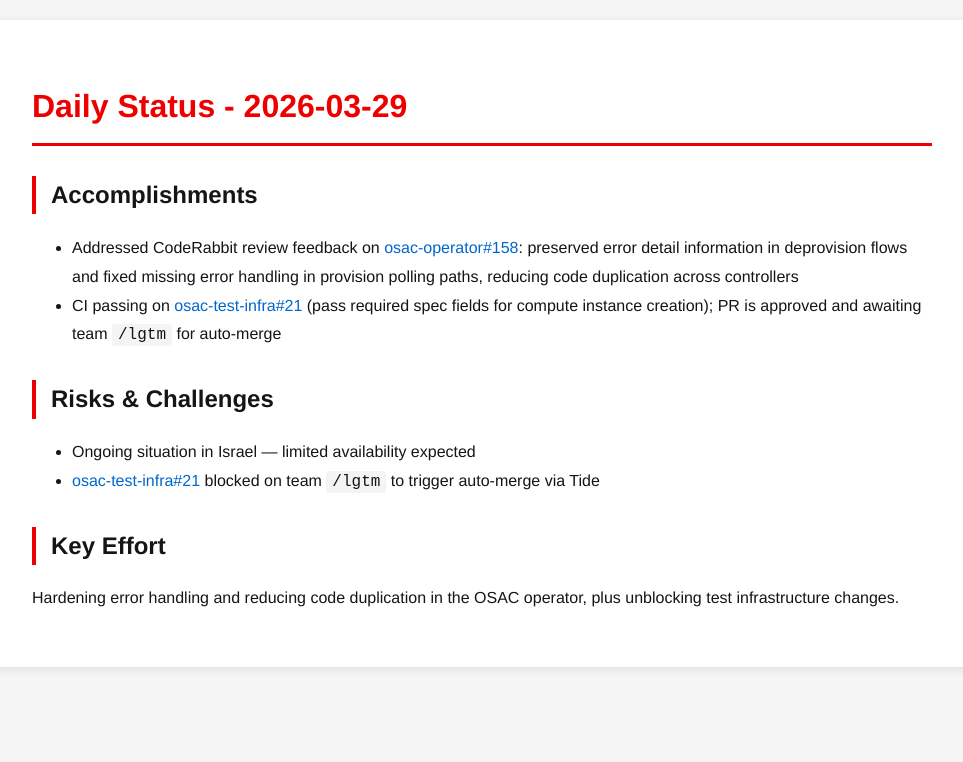
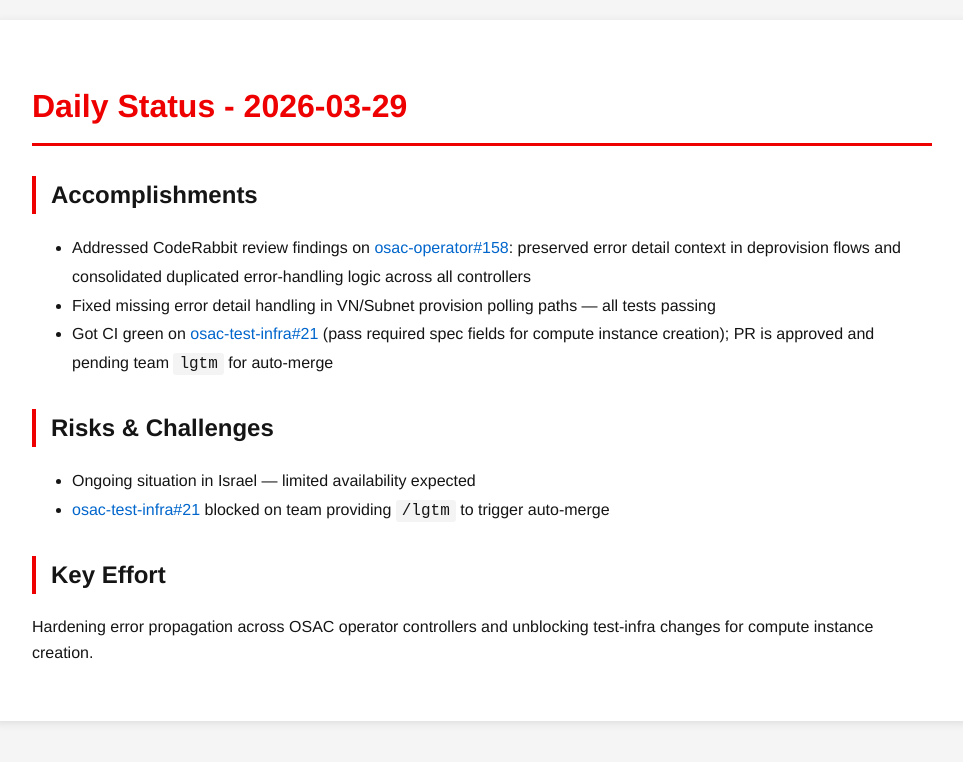
Before and after one commit to tzvatot/daily-status, a Jekyll site: the page built from 2026-03-29.md, in a window 1280 px wide. Shown: the top 762 px of the page, without its empty margins (158-1121 px from the left). Built offline with Jekyll 4.4.1, drawn with Linux system fonts in a browser that asks for light colours.

Commit message:
Daily status update - 2026-03-29

```diff
--- a/2026-03-29.md
+++ b/2026-03-29.md
@@ -7,12 +7,13 @@
 # Daily Status - 2026-03-29
 
 ## Accomplishments
-- Addressed CodeRabbit review feedback on [osac-operator#158](https://github.com/osac-project/osac-operator/pull/158): preserved error detail information in deprovision flows and fixed missing error handling in provision polling paths, reducing code duplication across controllers
-- CI passing on [osac-test-infra#21](https://github.com/osac-project/osac-test-infra/pull/21) (pass required spec fields for compute instance creation); PR is approved and awaiting team `/lgtm` for auto-merge
+- Addressed CodeRabbit review findings on [osac-operator#158](https://github.com/osac-project/osac-operator/pull/158): preserved error detail context in deprovision flows and consolidated duplicated error-handling logic across all controllers
+- Fixed missing error detail handling in VN/Subnet provision polling paths — all tests passing
+- Got CI green on [osac-test-infra#21](https://github.com/osac-project/osac-test-infra/pull/21) (pass required spec fields for compute instance creation); PR is approved and pending team `lgtm` for auto-merge
 
 ## Risks & Challenges
 - Ongoing situation in Israel — limited availability expected
-- [osac-test-infra#21](https://github.com/osac-project/osac-test-infra/pull/21) blocked on team `/lgtm` to trigger auto-merge via Tide
+- [osac-test-infra#21](https://github.com/osac-project/osac-test-infra/pull/21) blocked on team providing `/lgtm` to trigger auto-merge
 
 ## Key Effort
-Hardening error handling and reducing code duplication in the OSAC operator, plus unblocking test infrastructure changes.
+Hardening error propagation across OSAC operator controllers and unblocking test-infra changes for compute instance creation.
```
